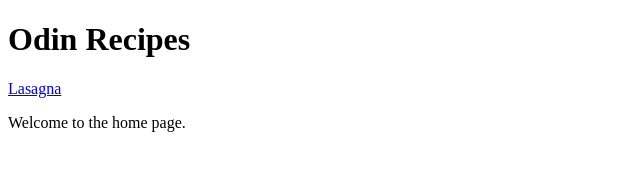
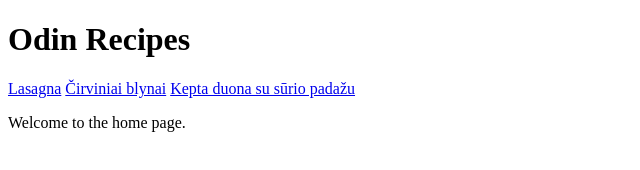
Before and after one commit to kniskiukas/odin-recipes, a plain HTML site: page index.html in a window 1280 px wide. Shown: the whole page, without its empty margins (0-640 px from the left). Drawn offline with Linux system fonts and the light colour scheme.

Commit message:
changed main page

```diff
--- a/index.html
+++ b/index.html
@@ -7,5 +7,7 @@
 <body>
     <h1>Odin Recipes</h1>
     <a href = "recipes/lasagna.html">Lasagna</a>
+    <a href = "recipes/cirviniai_blynai.html">Čirviniai blynai</a>
+    <a href = "recipes/kepta_duona.html">Kepta duona su sūrio padažu</a>
     <p>Welcome to the home page.</p>
 </html>
```
